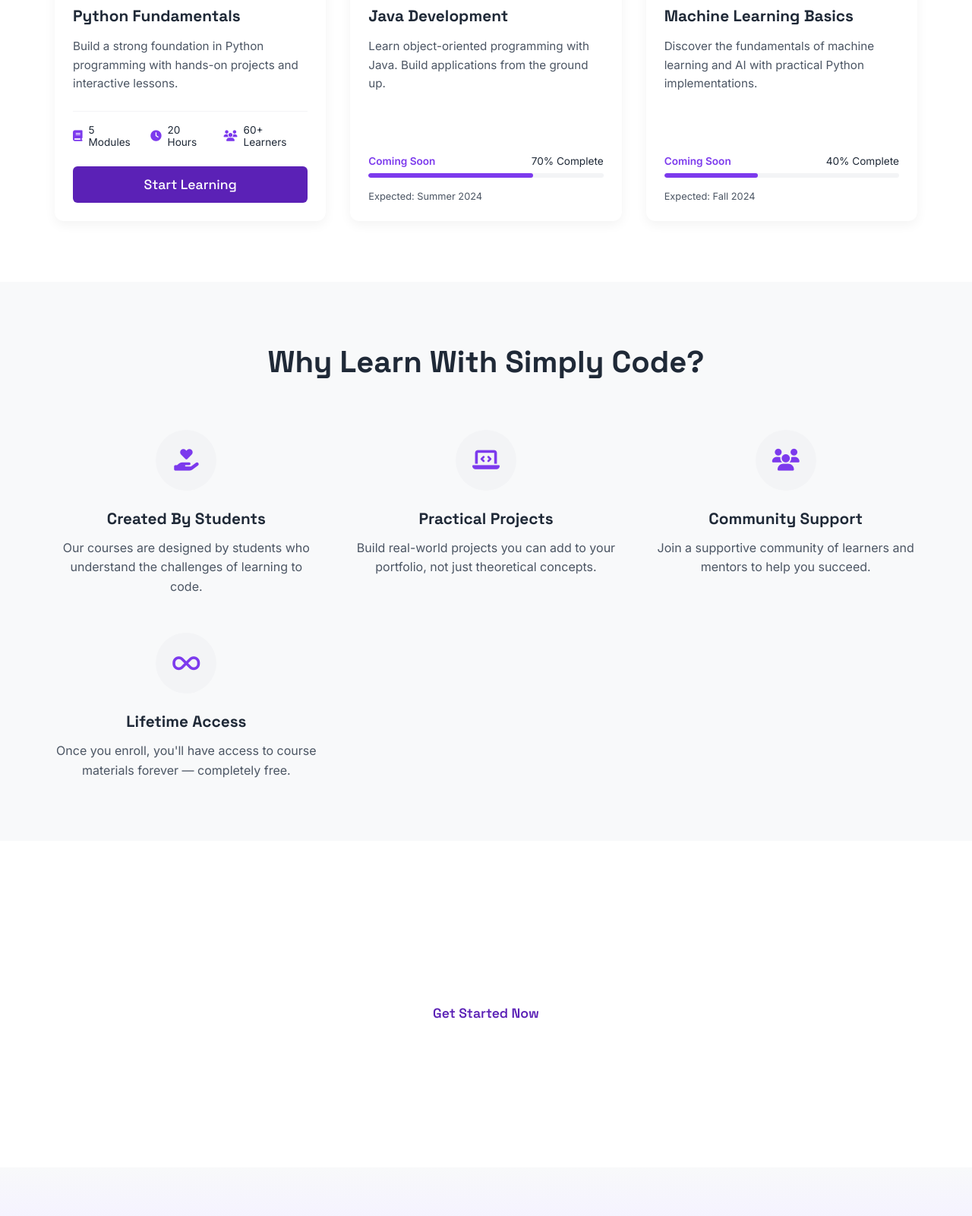
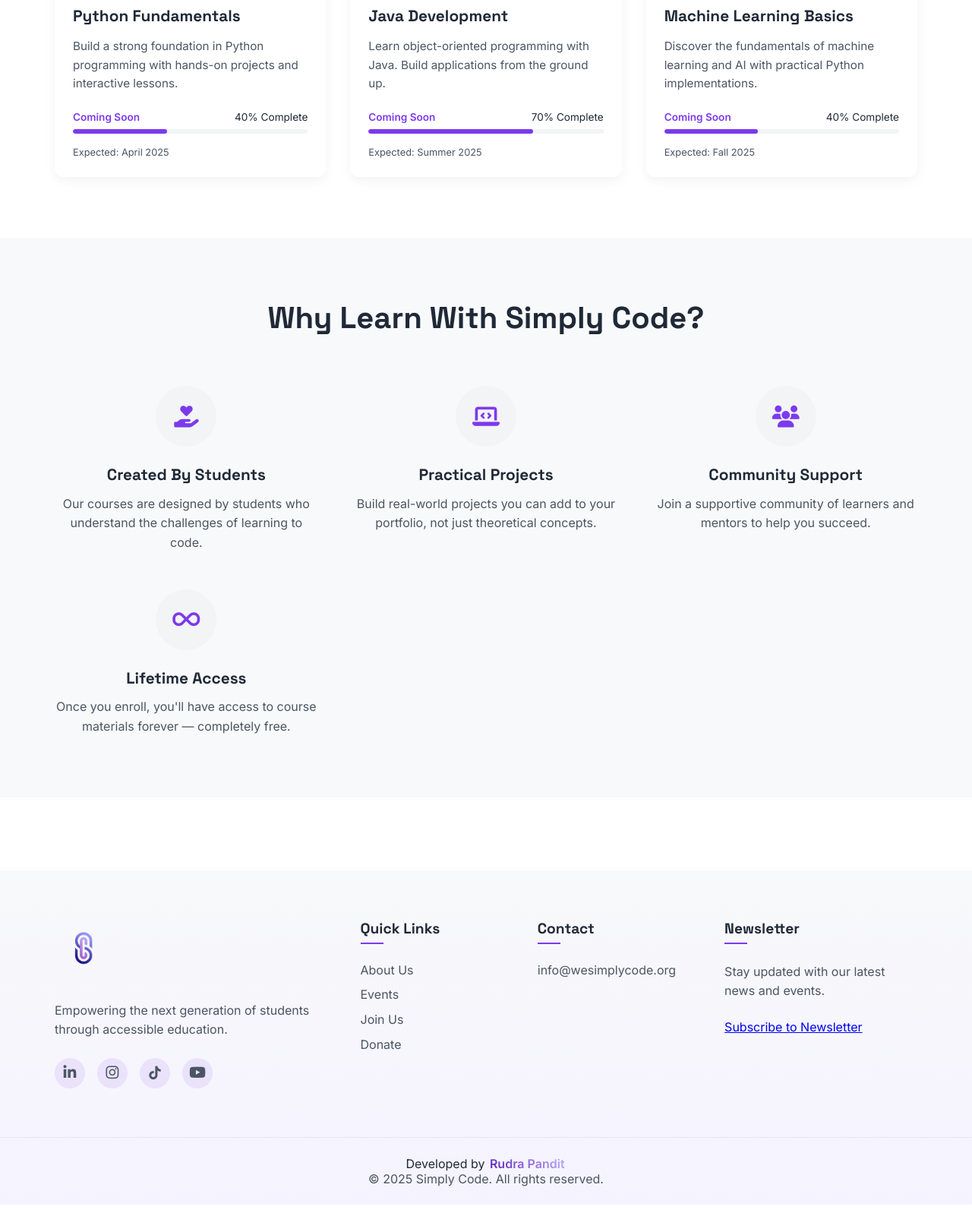
Before and after one commit to simplycodeorg/website, a plain HTML site: page products/courses/index.html in a window 1280 px wide. Shown: the part 1028-2629 px from the top of the page at 76% size. Drawn offline with Linux system fonts and the light colour scheme.

Commit message:
new fixes

```diff
--- a/index.css
+++ b/index.css
@@ -1951,18 +1951,21 @@ section h2 {
     pointer-events: auto;
 }
 
-/* Dropdown indicator */
+/* Remove dropdown arrow from all products dropdown elements */
 .dropdown > a::after {
-    content: '\f107'; /* Font Awesome down arrow */
-    font-family: 'Font Awesome 6 Free';
-    font-weight: 900;
-    margin-left: 0.4rem;
-    vertical-align: middle;
-    transition: transform 0.2s ease;
-}
-
+    display: none !important;
+}
+
+/* Ensure hover styles still work but don't rely on the arrow */
 .dropdown:hover > a::after {
-    transform: rotate(180deg);
+    transform: none !important;
+}
+
+/* For mobile layout */
+@media (max-width: 768px) {
+    .dropdown > a {
+        justify-content: center !important;
+    }
 }
 
 /* Mobile dropdown adjustments */
--- a/products/courses/index.html
+++ b/products/courses/index.html
@@ -84,7 +84,7 @@
                         </div>
                         <h3>Python Fundamentals</h3>
                         <p>Build a strong foundation in Python programming with hands-on projects and interactive lessons.</p>
-                        <div class="course-details">
+                        <!-- <div class="course-details">
                             <div class="detail">
                                 <i class="fas fa-book"></i>
                                 <span>5 Modules</span>
@@ -100,6 +100,17 @@
                         </div>
                         <div class="course-action">
                             <a href="/products/courses/python" class="btn btn-course">Start Learning</a>
+                        </div> -->
+
+                        <div class="course-progress">
+                            <div class="progress-label">
+                                <span>Coming Soon</span>
+                                <span>40% Complete</span>
+                            </div>
+                            <div class="progress-bar">
+                                <div class="progress" style="width: 40%;"></div>
+                            </div>
+                            <span class="release-date">Expected: April 2025</span>
                         </div>
                     </div>
                 </div>
@@ -125,7 +136,7 @@
                             <div class="progress-bar">
                                 <div class="progress" style="width: 70%;"></div>
                             </div>
-                            <span class="release-date">Expected: Summer 2024</span>
+                            <span class="release-date">Expected: Summer 2025</span>
                         </div>
                     </div>
                 </div>
@@ -151,7 +162,7 @@
                             <div class="progress-bar">
                                 <div class="progress" style="width: 40%;"></div>
                             </div>
-                            <span class="release-date">Expected: Fall 2024</span>
+                            <span class="release-date">Expected: Fall 2025</span>
                         </div>
                     </div>
                 </div>
@@ -195,18 +206,62 @@
         </div>
     </section>
 
-    <section class="join-learning">
-        <div class="container">
-            <div class="join-content">
-                <h2>Ready to start learning?</h2>
-                <p>Begin your coding journey with our Python fundamentals course today.</p>
-                <a href="/products/courses/python" class="btn btn-cta">Get Started Now</a>
+    <footer>
+        <div class="footer-content">
+            <div class="footer-section">
+                <img style="height:80px;" src="../../SC transparent.png" alt="Simply Code" class="footer-logo">
+                <p>Empowering the next generation of students through accessible education.</p>
+                <div class="social-links">
+                    <a href="https://www.linkedin.com/company/simply-codeorg" class="social-link" target="_blank" aria-label="LinkedIn">
+                        <i class="fab fa-linkedin-in"></i>
+                    </a>
+                    <a href="https://www.instagram.com/simplycodeofficial" class="social-link" target="_blank" aria-label="Instagram">
+                        <i class="fab fa-instagram"></i>
+                    </a>
+                    <a href="https://www.tiktok.com/@simplycodeofficial" class="social-link" target="_blank" aria-label="TikTok">
+                        <i class="fab fa-tiktok"></i>
+                    </a>
+                    <a href="https://www.youtube.com/@simplycode101" class="social-link" target="_blank" aria-label="YouTube">
+                        <i class="fab fa-youtube"></i>
+                    </a>
+                </div>
             </div>
+
+            <div class="footer-section">
+                <h3>Quick Links</h3>
+                <ul>
+                    <li><a href="/about">About Us</a></li>
+                    <li><a href="/events">Events</a></li>
+                    <li><a href="/join">Join Us</a></li>
+                    <li><a href="/donate">Donate</a></li>
+                </ul>
+            </div>
+
+            <div class="footer-section">
+                <h3>Contact</h3>
+                <ul>
+                    <li><a href="mailto:info@wesimplycode.org">info@wesimplycode.org</a></li>
+                </ul>
+            </div>
+
+            <div class="footer-section">
+              <h3>Newsletter</h3>
+              <p>Stay updated with our latest news and events.</p>
+              <a href="https://cdn.forms-content-1.sg-form.com/0da89345-f329-11ef-9b9f-9664681eba1a"
+                 class="newsletter-btn"
+                 target="_blank">
+                  Subscribe to Newsletter
+              </a>
+          </div>
+
         </div>
-    </section>
 
-    <footer>
-        <!-- Existing footer code -->
+        <div class="footer-bottom">
+            <div class="dev-credit">
+              Developed by <span class="dev-signature"><a href="https://www.linkedin.com/in/rudra-p-167355302/" style="text-decoration:none;">Rudra Pandit</a></span>
+            </div>
+            <p>&copy; 2025 Simply Code. All rights reserved.</p>
+        </div>
     </footer>
 
     <style>
@@ -703,15 +758,7 @@
             background: rgba(124, 58, 237, 0.05);
         }
 
-        /* Dropdown indicator */
-        .dropdown > a::after {
-            content: '\f107'; /* Font Awesome down arrow */
-            font-family: 'Font Awesome 6 Free';
-            font-weight: 900;
-            margin-left: 0.4rem;
-            vertical-align: middle;
-            transition: transform 0.2s ease;
-        }
+
 
         .dropdown:hover > a::after {
             transform: rotate(180deg);
@@ -744,6 +791,23 @@
                 display: flex;
                 justify-content: space-between;
                 align-items: center;
+            }
+        }
+
+        /* Override the dropdown arrow specifically for this page */
+        .dropdown > a::after {
+            content: none !important; /* Remove the dropdown arrow */
+        }
+
+        /* Keep the hover arrow removal consistent */
+        .dropdown:hover > a::after {
+            transform: none !important;
+        }
+
+        /* For mobile layout */
+        @media (max-width: 768px) {
+            .dropdown > a {
+                justify-content: center !important; /* Center the text without the arrow */
             }
         }
     </style>
```
Also changed, not shown: about/index.html (+28 -0 lines), products/bootcamp/index.html (+8 -30 lines), products/index.html (+18 -0 lines), bootcamp-promo.html (added).
